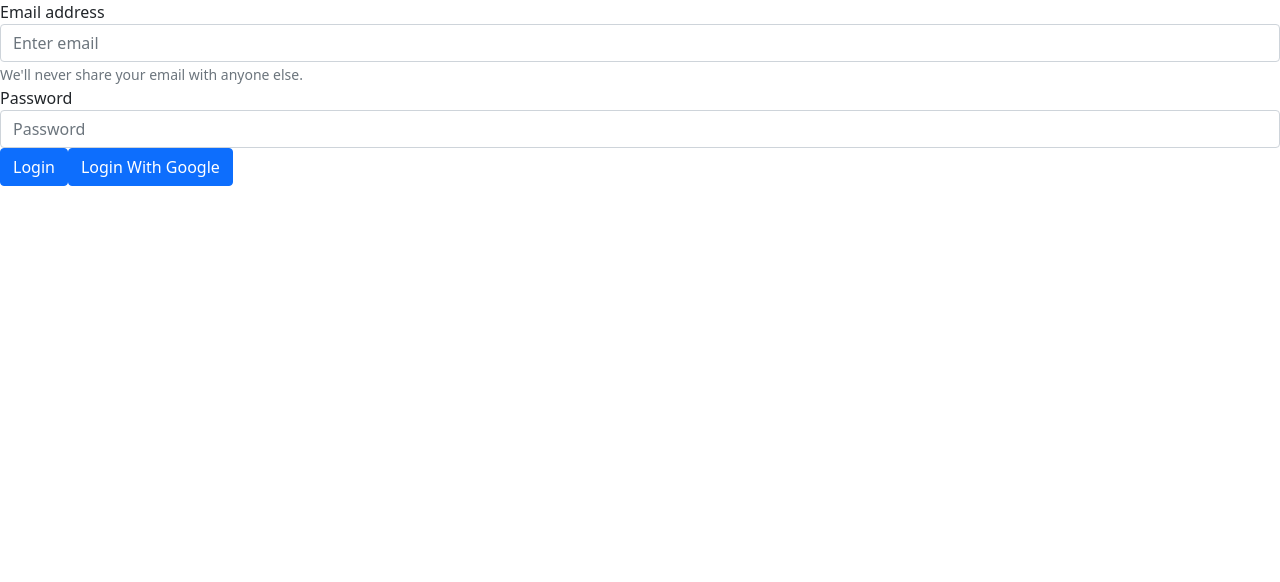
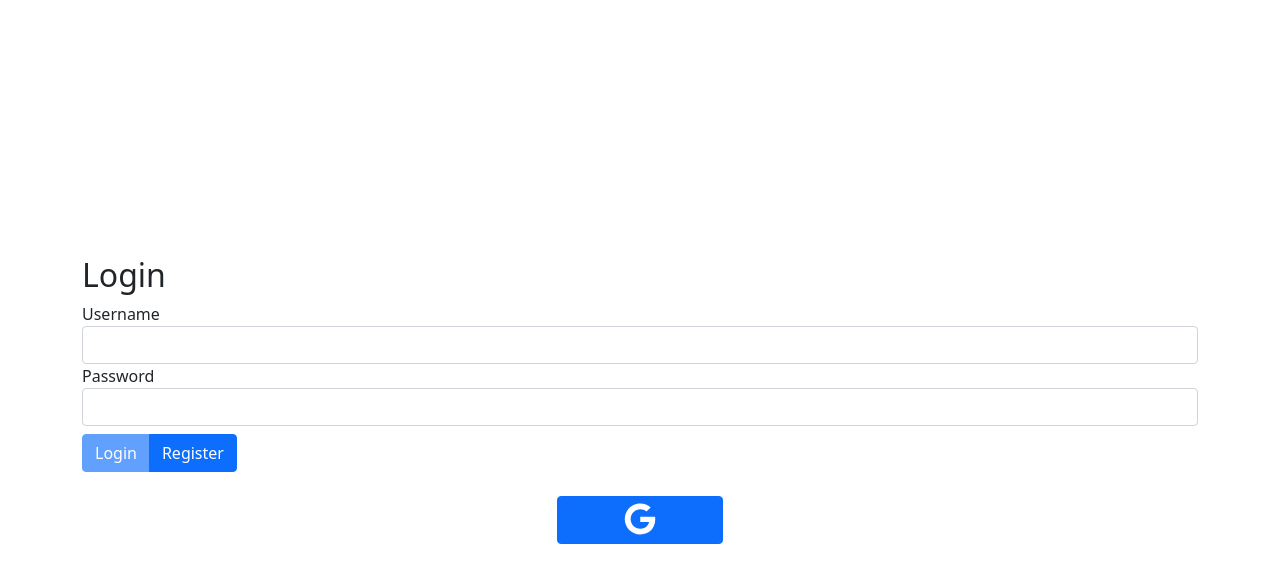
Before and after one commit to ruizray/ElectronGUIPractice, a React (Create React App) app: page /#/stuff in a window 1280 px wide. Before the commit this address led to /#/stuff. Shown: the top 582 px of the page. Built offline with nearby package versions, Linux system fonts and the light colour scheme; no server answers.

Commit message:
Added Registration and Login Feature

```diff
--- a/public/index.html
+++ b/public/index.html
@@ -32,7 +32,7 @@
 </head>
 
 <body>
-  <div id="root">
+  <div style="height:100%" id="root">
 
   </div>
   <noscript>You need to enable JavaScript to run this app.</noscript>
--- a/src/common/Form.jsx
+++ b/src/common/Form.jsx
@@ -1,6 +1,7 @@
 import React, { Component } from 'react';
 import  Joi from 'joi-browser';
 import Input from './Input'
+import { Redirect } from 'react-router';
 class Form extends Component {
     state = {
         data: {},
@@ -8,7 +9,7 @@ class Form extends Component {
     }
 
     validate = () => {
-        const options = { abortEarly: false };
+        const options = { abortEarly: false, allowUnknown:true };
         const { error } = Joi.validate(this.state.data, this.schema, options)
         if (!error) return null;
         const errors = {}
@@ -51,6 +52,9 @@ class Form extends Component {
     renderButton(label, ref){
         return <button ref={ref} disabled={this.validate()} className="btn btn-primary mt-2">{label}</button>
     }
+    renderRegisterButton(label, type, doRegister){
+        return <button type={type} onClick={doRegister} className="btn btn-primary mt-2">{label}</button>
+    }
 
     renderDownloadButton(label, type="button", ref){
         return <button type={type} disabled={this.validate()} onClick={this.handleDownload} className="btn btn-primary mt-2">{label}</button>
--- a/src/components/App.jsx
+++ b/src/components/App.jsx
@@ -1,16 +1,17 @@
-import React, { useState } from 'react'
-import Sidenav from './Sidenav'
-import { useHistory , Redirect} from "react-router-dom";
+import React, { useState, useContext } from 'react'
+import Dashboard from './Dashboard'
+import {  Redirect} from "react-router-dom";
 
 import {
   useAuthState,
   useSignInWithEmailAndPassword,
 } from 'react-firebase-hooks/auth'
 import firebase from 'firebase'
-import Login from './Login'
-
-
-firebase.initializeApp({
+import LoginForm from './LoginForm';
+import { UserProvider } from './../contexts/UserContext';
+import { getFirestore } from "firebase/firestore"
+import RegisterForm from './RegisterForm';
+const firebaseApp=firebase.initializeApp({
     apiKey: 'AIzaSyAU8YtFNTgL7v37WUW-ElF7VbAw0l-yOHo',
     authDomain: 'react-fc0a1.firebaseapp.com',
     projectId: 'react-fc0a1',
@@ -22,12 +23,14 @@ firebase.initializeApp({
 
 
 const App = () => {
-    const history = useHistory();
+
   const [toggled, handleNavtoggled] = React.useState(false)
   const handleNavToggle = () => {
     handleNavtoggled(!toggled)
   }
-
+  const db = firebaseApp.firestore()
+  const [token, setToken] = React.useState('')
+  const [register, setRegister] = React.useState(false)
   const[user, loading, error] = useAuthState(firebase.auth())
 
 
@@ -52,6 +55,7 @@ const App = () => {
   if (user) {
 
     return (
+      <UserProvider value={{ user : user ,token: token, db}} >
       <React.Fragment>
         <div
           className={
@@ -60,14 +64,20 @@ const App = () => {
               : 'sb-nav-fixed'
           }
         >
-          <Sidenav user={user} onToggle={handleNavToggle} />
+          <Dashboard  onToggle={handleNavToggle} />
           <Redirect to="/" />
         </div>
       </React.Fragment>
+      </UserProvider>
+    )
+  }
+  if(register){
+    return(
+      <RegisterForm />
     )
   }
   return (
-    <Login />
+    <LoginForm setToken={setToken} doRegister={setRegister}/>
   )
 
 
--- a/src/components/Database.jsx
+++ b/src/components/Database.jsx
@@ -1,6 +1,6 @@
 import React, { Component } from 'react'
 import { NavLink } from 'react-router-dom'
-import { db } from '../scripts/firebase'
+
 import _ from 'lodash'
 import { paginate } from './../scripts/paginate'
 import Pagination from './../common/Pagination'
@@ -8,6 +8,9 @@ import DatabaseTable from './DatabaseTable'
 import { faTable } from '@fortawesome/free-solid-svg-icons'
 import DatabaseAddForm from './DatabaseAddForm'
 import Card from '../common/Card'
+import UserContext, { UserConsumer } from './../contexts/UserContext';
+import firebase from 'firebase'
+import { getFirestore } from "firebase/firestore"
 class Database extends Component {
   state = {
     posts: [],
@@ -18,11 +21,15 @@ class Database extends Component {
     sortColumn: {
       path: 'model',
       order: 'asc'
-    }
+    },
+
   }
 
   handleGetDatabase = () => {
     var categories = []
+    console.log(firebase.apps)
+    var firebaseApp = firebase.apps
+    const db =  firebaseApp[0].firestore()
     db.collection('inventory')
       .get()
       .then(querySnapshot => {
@@ -43,8 +50,10 @@ class Database extends Component {
   }
 
   handleDelete = post => {
+    var firebaseApp = firebase.apps
+    const db =  firebaseApp[0].firestore()
     const posts = this.state.posts.filter(
-      m =>( m.category !== post.category ) && (post.model !== m.model)
+      m => (m.category !== post.category) && (post.model !== m.model)
     )
     db.collection('inventory')
       .doc(post.category)
@@ -89,7 +98,8 @@ class Database extends Component {
   }
 
   handleSubmit = ({ category, count, cost, model }) => {
-
+    var firebaseApp = firebase.apps
+    const db =  firebaseApp[0].firestore()
 
     db.collection('inventory')
       .doc(category)
@@ -100,7 +110,7 @@ class Database extends Component {
         cost,
       })
       .then(function () {
-        console.log('Document successfully written!')
+        alert("Succesfully added, refresh page to see changes")
       })
       .catch(function (error) {
         console.error('Error writing document: ', error)
@@ -116,6 +126,10 @@ class Database extends Component {
 
 
     return (
+
+      <UserConsumer>
+
+        {UserContext =>
           <div class="container-fluid px-4">
             <h1 class="mt-4">Inventory Database Example</h1>
             <ol class="breadcrumb mb-4">
@@ -144,9 +158,12 @@ class Database extends Component {
               />
             </Card>
           </div>
+          }
+      </UserConsumer>
+
 
     )
   }
 }
-
+Database.contextType = UserContext
 export default Database
--- a/src/components/GoogleAuth.jsx
+++ b/src/components/GoogleAuth.jsx
@@ -8,7 +8,7 @@ class GoogleAuth extends Component {
   }
 
   componentDidMount() {
-
+    window.gapi.load("auth2", this.init());
   }
   renderButton = () => {
     window.gapi.signin2.render("signin-button", {
--- a/src/components/LoginForm.jsx
+++ b/src/components/LoginForm.jsx
@@ -2,9 +2,9 @@ import React, { Component } from 'react'
 import Joi from 'joi-browser'
 import Form from '../common/Form'
 import firebase from 'firebase'
-import { useAuthState } from 'react-firebase-hooks/auth';
-import { FontAwesomeIcon} from '@fortawesome/react-fontawesome';
-import { faGoogle} from '@fortawesome/free-brands-svg-icons'
+import { faGoogle } from '@fortawesome/free-brands-svg-icons';
+import { FontAwesomeIcon } from '@fortawesome/react-fontawesome';
+
 class LoginForm extends Form {
   state = {
     data: { username: '', password: '' },
@@ -13,43 +13,65 @@ class LoginForm extends Form {
 
   schema = {
     username: Joi.string().required().label('Username'),
-    password: Joi.string().required().label('Password')
+    password: Joi.string().min(6).required().label('Password')
   }
 
   doSubmit = () => {
     console.log('Submitted')
-    firebase.auth().signInWithEmailAndPassword(this.state.data.username, this.state.data.password);
+    firebase.auth().signInWithEmailAndPassword(this.state.data.username, this.state.data.password).catch((error) => {
+      alert(error.message)
+    });
+  ;
+  }
+
+  doRegister =() =>{
+    this.props.doRegister(true);
+  }
+  signInWithGoogle = () => {
+    const provider = new firebase.auth.GoogleAuthProvider()
+    provider.addScope('https://www.googleapis.com/auth/analytics.readonly')
+    firebase.auth()
+      .signInWithPopup(provider)
+      .then(result => {
+        /** @type {firebase.auth.OAuthCredential} */
+        var credential = result.credential
+        var token = credential.accessToken
+        this.props.setToken(token)
+        var user = result.user
+
+        console.log(token)
+      })
+      .catch(error => {
+        alert(error)
+      })
   }
 
   render() {
-    const { data, errors } = this.state
 
+   const {doRegister} = this.props
     return (
       <React.Fragment>
-        <div class="container-fluid px-4">
-          <h1 class="mt-4">Login Form</h1>
-          <ol class="breadcrumb mb-4">
-            <li class="breadcrumb-item">
-              <a href="index.html">Dashboard</a>
-            </li>
-            <li class="breadcrumb-item active">Login Form</li>
-          </ol>
 
-          <div class="card mb-4">
-            <div class="card-header">
-              <i class="fas fa-table me-1"></i>
-              DataTable Example
-            </div>
-            <div className="row mx-4 my-4">
-              <h1>Login</h1>
-              <form onSubmit={this.handleSubmit}>
-                {this.renderInput('username', 'Username')}
-                {this.renderInput('password', 'Password', 'password')}
+
+        <div class="container h-100">
+          <div class="row h-100 justify-content-center align-items-center">
+
+            <form className="col-12" onSubmit={this.handleSubmit}>
+              <h2>Login</h2>
+              {this.renderInput('username', 'Username')}
+              {this.renderInput('password', 'Password', 'password')}
+              <div className="btn-group">
                 {this.renderButton('Login')}
+                {this.renderRegisterButton('Register' , "button", doRegister)}
+              </div>
 
-              </form>
+              <div className="row mt-4 justify-content-center">
+                <div className="col-md-2 height:100px align-middle">
+                  <button type="button" style={{ width: '100%' }} className="btn btn-primary align-items-center align-middle justify-content-center" onClick={this.signInWithGoogle}> <FontAwesomeIcon icon={faGoogle} color="white" size='2x' /></button>
+                </div>
+              </div>
 
-            </div>
+            </form>
           </div>
         </div>
       </React.Fragment>
--- /dev/null
+++ b/src/components/RegisterForm.js
@@ -0,0 +1,70 @@
+import React, { Component } from 'react'
+import Joi from 'joi-browser'
+import Form from '../common/Form'
+import firebase from 'firebase'
+
+
+class RegisterForm extends Form {
+    state = {
+        data: { username: '', password: '', displayName: '' },
+        errors: {}
+    }
+
+    schema = {
+        email: Joi.string().required().label('Email'),
+        password: Joi.string().required().label('Password'),
+        displayName: Joi.string().min(6).required().label('Display Name')
+    }
+
+    doSubmit = () => {
+        console.log('Submitted')
+
+        firebase.auth().createUserWithEmailAndPassword(this.state.data.email, this.state.data.password).then((userCredential) => {
+
+            const user = userCredential.user;
+            user.updateProfile({
+                displayName: this.state.data.displayName,
+                photoURL: 'https://pyxis.nymag.com/v1/imgs/3f0/aa0/221d958335e2f9fd068c976dba7d1280a0-03-alex-jones-supplements.rsquare.w700.jpg'
+            })
+
+          }).catch((error) => {
+           alert(error.message)
+          });
+        ;
+
+    }
+
+    doRegister = () => {
+        this.props.doRegister(true);
+    }
+
+    render() {
+
+
+        return (
+            <React.Fragment>
+
+
+                <div class="container h-100">
+                    <div class="row h-100 justify-content-center align-items-center">
+
+                        <form className="col-12" onSubmit={this.handleSubmit}>
+                            <h2>Registration</h2>
+                            {this.renderInput('email', 'Email')}
+                            {this.renderInput('displayName', 'Display Name', 'text')}
+                            {this.renderInput('password', 'Password', 'password')}
+                            <div className="btn-group">
+                                {this.renderButton('Sign Up')}
+
+                            </div>
+
+
+                        </form>
+                    </div>
+                </div>
+            </React.Fragment>
+        )
+    }
+}
+
+export default RegisterForm
--- /dev/null
+++ b/src/contexts/UserContext.js
@@ -0,0 +1,7 @@
+import React from 'react';
+
+const UserContext = React.createContext()
+
+export const UserProvider = UserContext.Provider
+export const UserConsumer = UserContext.Consumer
+export default UserContext
```
Also changed, not shown: src/components/Analytics.jsx (+12 -7 lines), src/components/Dashboard.jsx (renamed from src/components/Sidenav.jsx, +13 -8 lines), src/components/TopNav.jsx (+10 -3 lines), src/css/styles.css, 1 other file (tests, documents, lock files or other folders). Lines whose indentation alone changed are shown as unchanged.
